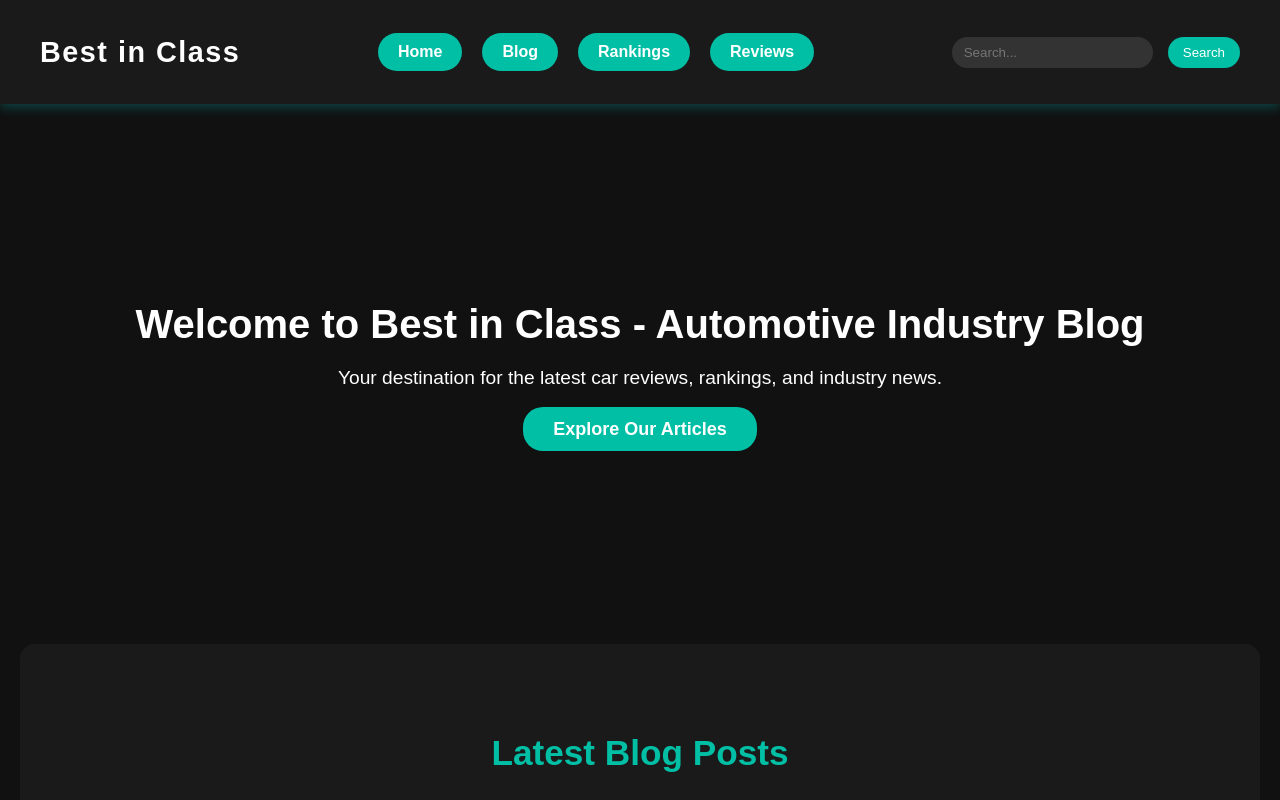
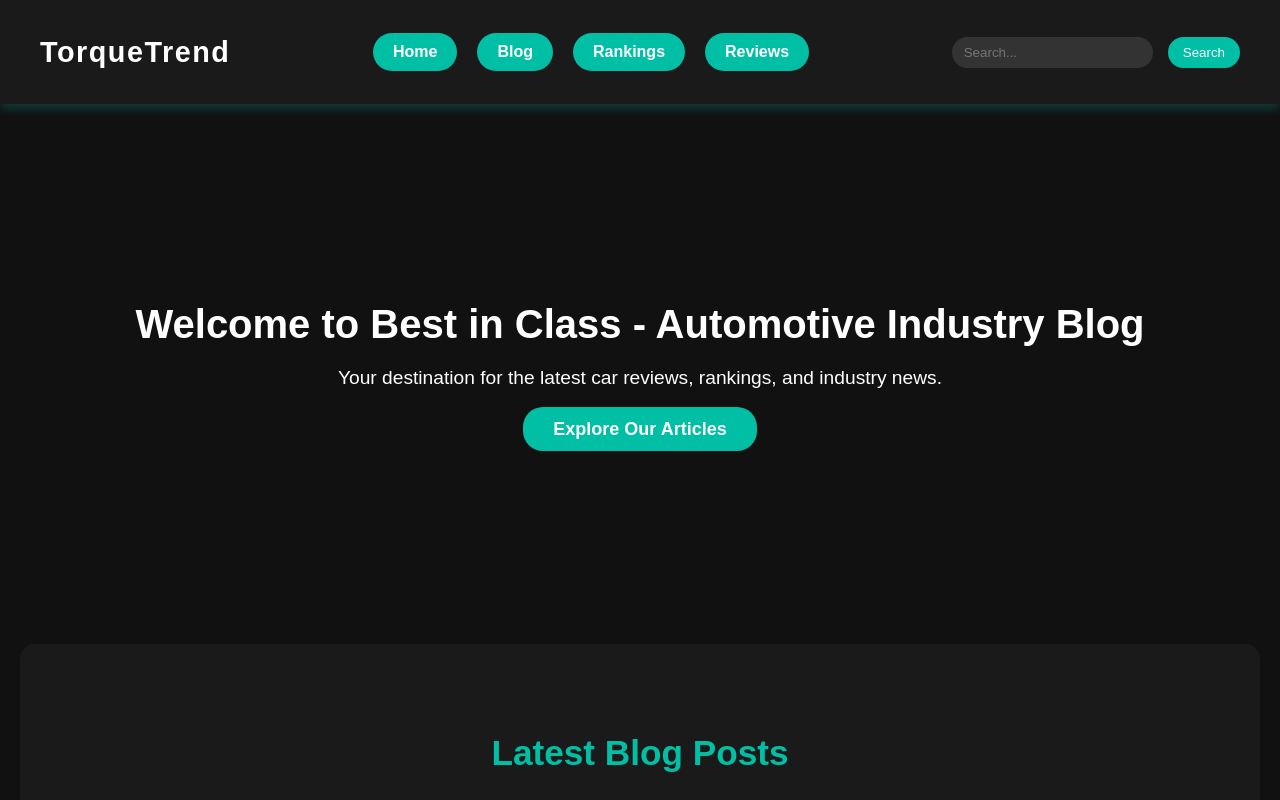
Before and after one commit to torquetrend/Homepage, a plain HTML site: page index.html in a window 1280 px wide. Shown: the top 800 px of the page. Drawn offline with Linux system fonts and the light colour scheme.

Commit message:
Update index.html

```diff
--- a/index.html
+++ b/index.html
@@ -14,7 +14,7 @@
     <header class="header-futuristic">
         <div class="header-content">
             <div class="logo">
-                <h1>Best in Class</h1>
+                <h1>TorqueTrend</h1>
             </div>
             <nav>
                 <ul class="nav-buttons">
```
